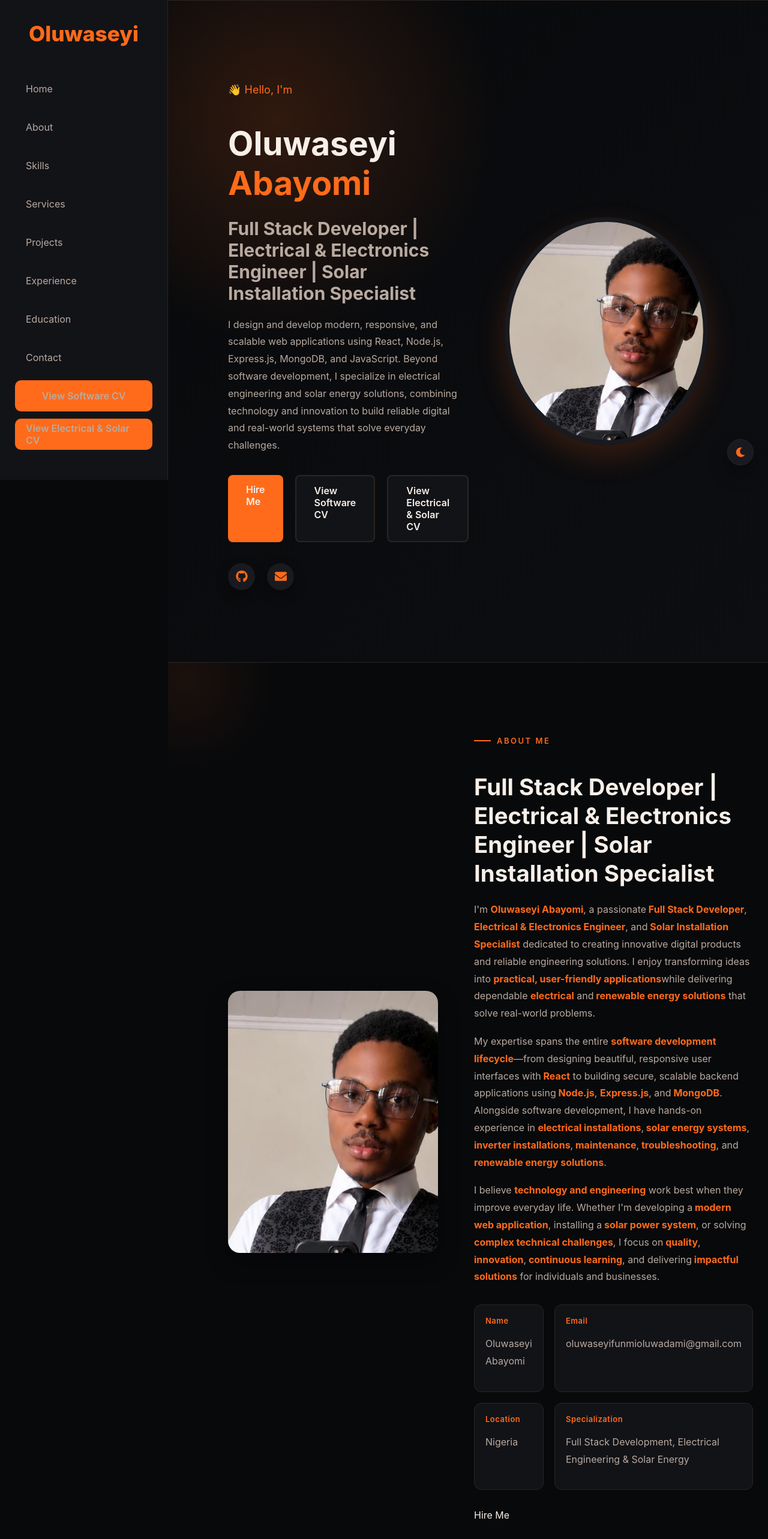
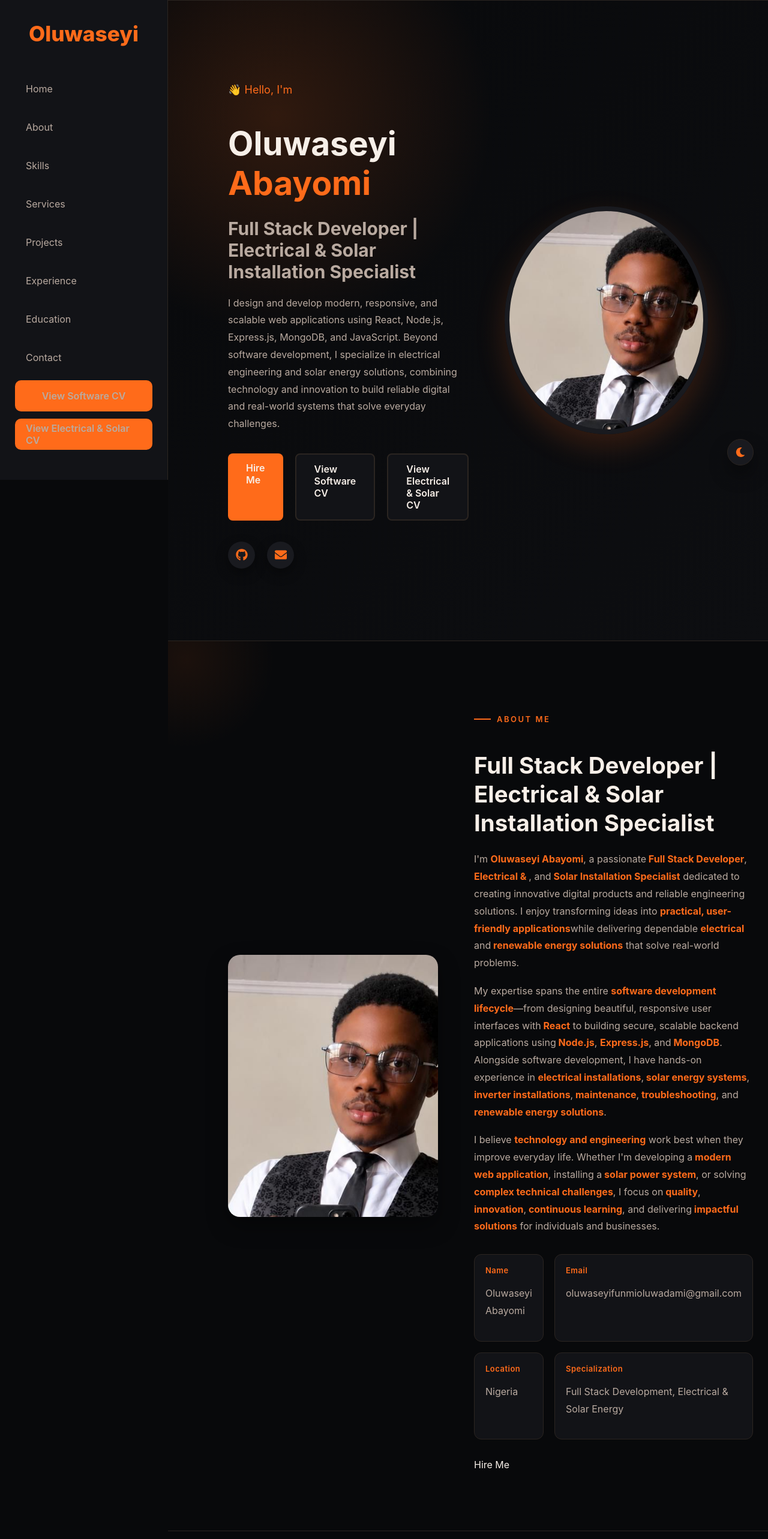
Before and after one commit to oluwaseyifunmi52/my-portfolio-, a React app: page / in a window 1280 px wide. Shown: the top 2566 px of the page at 60% size. Built offline with nearby package versions, Linux system fonts and the light colour scheme; the HTML template or start-up script is replaced by a standard one.

Commit message:
front-end

```diff
--- a/src/components/About.jsx
+++ b/src/components/About.jsx
@@ -19,12 +19,12 @@ export default function About() {
                     <h5>ABOUT ME</h5>
 
                     <h2>
-                        Full Stack Developer | Electrical & Electronics Engineer | Solar Installation Specialist
+                        Full Stack Developer | Electrical & Solar Installation Specialist
                     </h2>
                     <p>
                         I'm <strong>Oluwaseyi Abayomi</strong>, a passionate
                         <strong> Full Stack Developer</strong>,
-                        <strong> Electrical & Electronics Engineer</strong>, and
+                        <strong> Electrical & </strong>, and
                         <strong> Solar Installation Specialist</strong> dedicated to creating
                         innovative digital products and reliable engineering solutions. I enjoy
                         transforming ideas into <strong>practical, user-friendly applications</strong>
@@ -78,7 +78,7 @@ export default function About() {
                         <div>
                             <span>Specialization</span>
                             <p>
-                                Full Stack Development, Electrical Engineering & Solar Energy
+                                Full Stack Development, Electrical & Solar Energy
                             </p>
                         </div>
 
--- a/src/components/Hero.jsx
+++ b/src/components/Hero.jsx
@@ -22,7 +22,7 @@ export default function Hero() {
                 </h1>
 
                 <h2>
-                    Full Stack Developer | Electrical & Electronics Engineer | Solar Installation Specialist
+                    Full Stack Developer | Electrical &  Solar Installation Specialist
                 </h2>
 
 
```
